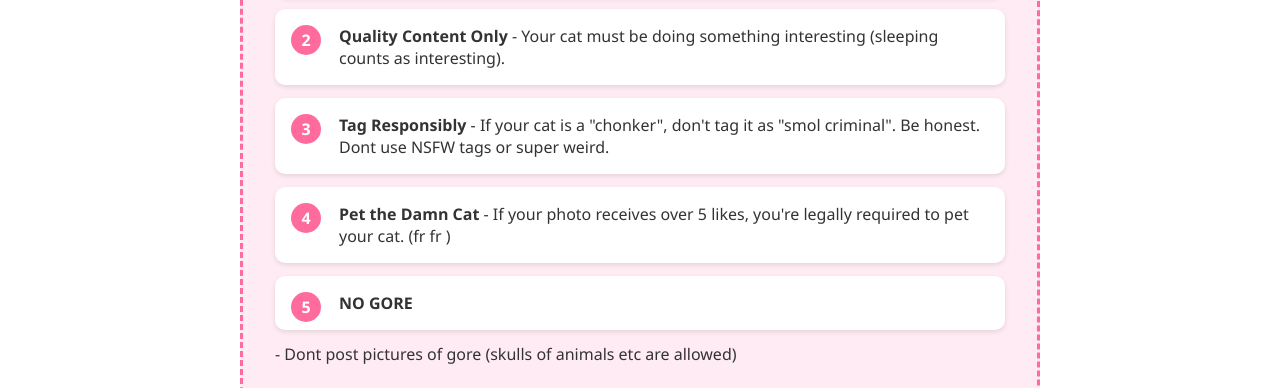
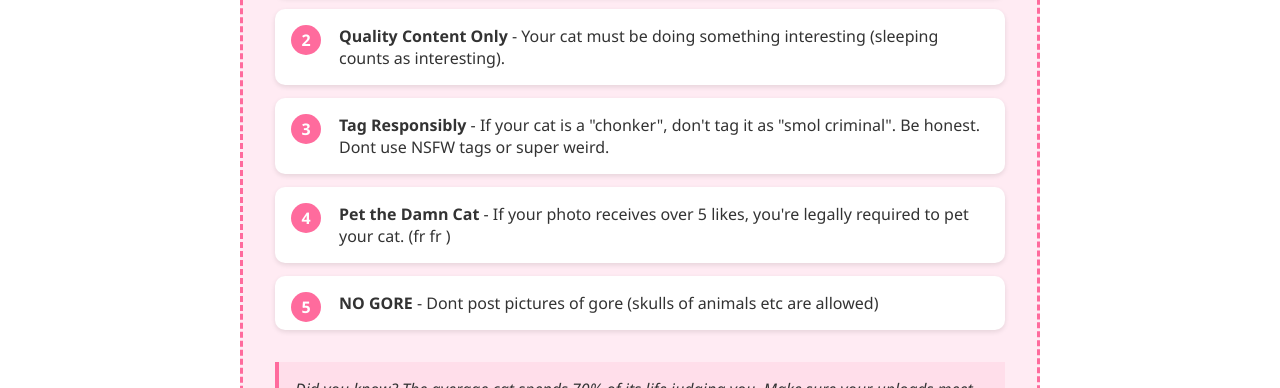
Before and after one commit to Mrkivi24/onlycats, a website: page public/views/index.html in a window 1280 px wide. Shown: the part 564-952 px from the top of the page. Drawn offline with Linux system fonts and the light colour scheme; no server answers.

Commit message:
Update index.html

```diff
--- a/public/views/index.html
+++ b/public/views/index.html
@@ -133,7 +133,7 @@
         <li><strong>Quality Content Only</strong> - Your cat must be doing something interesting (sleeping counts as interesting).</li>
         <li><strong>Tag Responsibly</strong> - If your cat is a "chonker", don't tag it as "smol criminal". Be honest. Dont use NSFW tags or super weird.</li>
         <li><strong>Pet the Damn Cat</strong> - If your photo receives over 5 likes, you're legally required to pet your cat. (fr fr ) </li>
-        <li><strong>NO GORE</strong></li> - Dont post pictures of gore (skulls of animals etc are allowed)</li>
+        <li><strong>NO GORE</strong> - Dont post pictures of gore (skulls of animals etc are allowed)</li>
       </ul>
       <div class="cat-facts">
         Did you know? The average cat spends 70% of its life judging you. Make sure your uploads meet their high standards.
```
